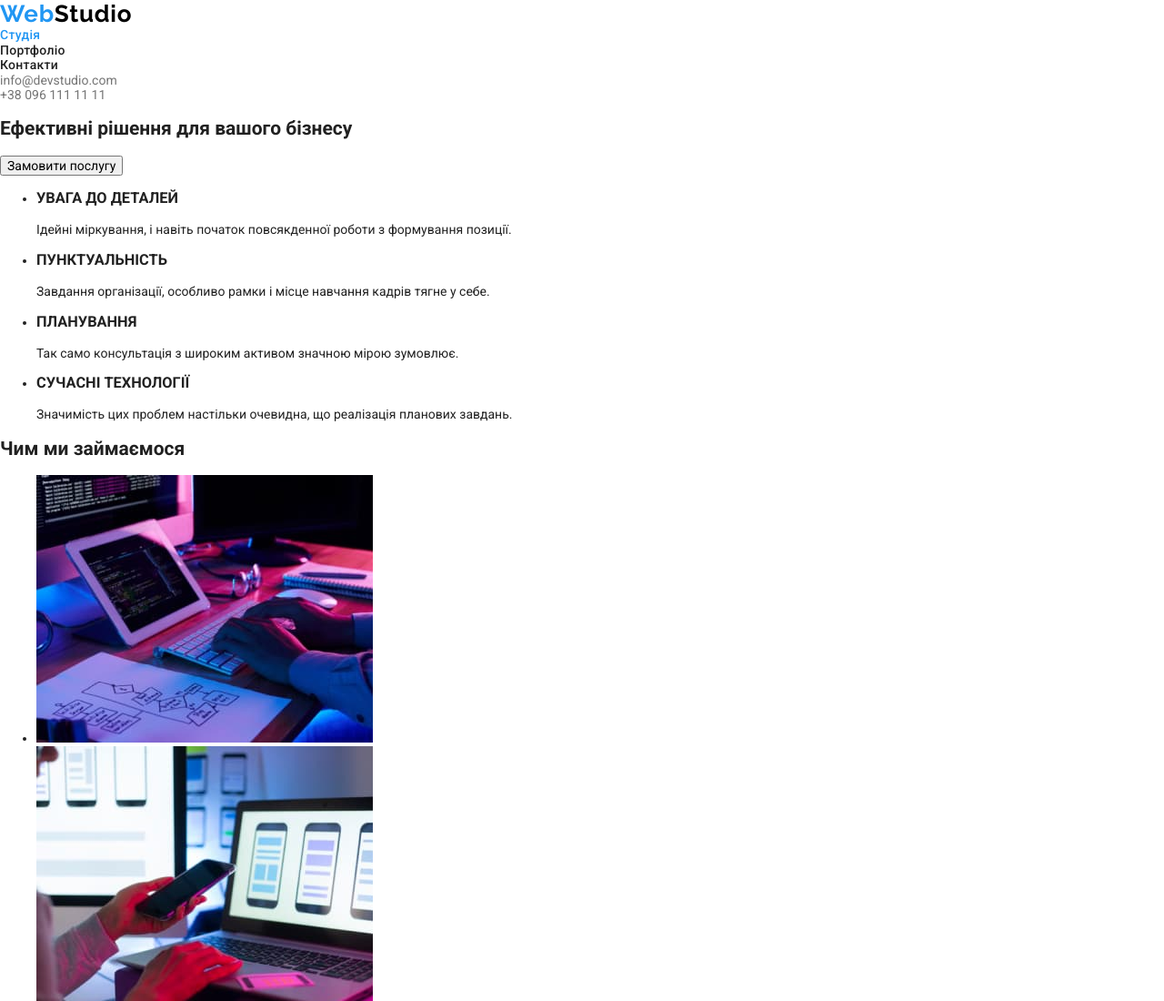
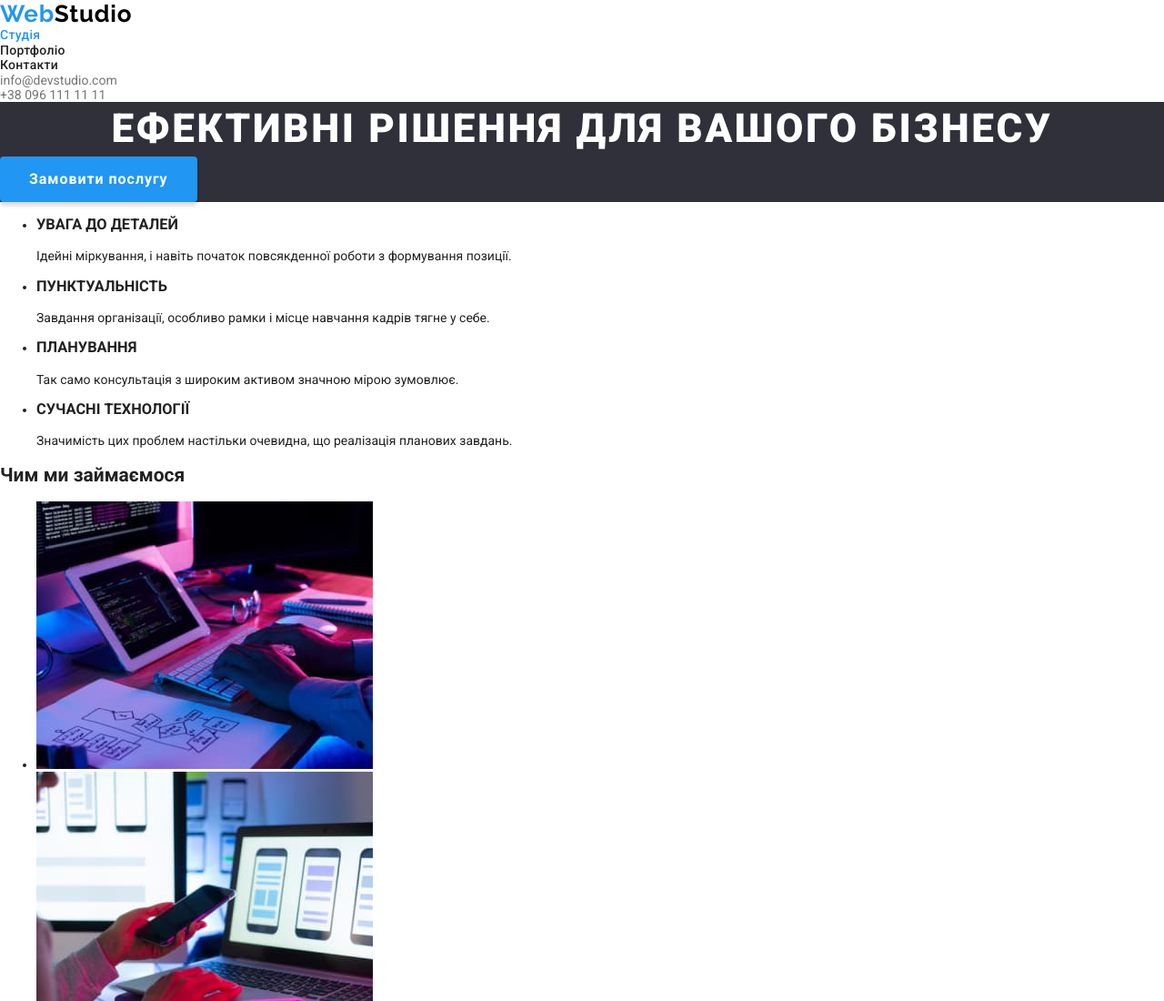
Before and after one commit to AnatoliiKobzar/goit-markup-hw-02, a plain HTML site: page index.html in a window 1280 px wide. Shown: the top 1100 px of the page at 91% size. Drawn offline with nearby package versions, Linux system fonts and the light colour scheme.

Commit message:
Стилизует секцию герой

```diff
--- a/css/styles.css
+++ b/css/styles.css
@@ -67,3 +67,35 @@ body{
 .active-link{
     color: var(--accent-color);
 }
+
+/* Стилизация main */
+
+/* Герой */
+
+.hero{
+    background-color: var(--secondary-background-color);
+}
+
+.hero-title{
+    color: #FFFFFF;
+    font-size: 44px;
+    font-weight: 900;
+    text-transform: uppercase;
+    line-height: 1.36;
+    letter-spacing: 0.06em;
+    text-align: center;
+    margin: 0;
+}
+
+.hero-button{
+    background-color: var(--accent-color);
+    color: #FFFFFF;
+    font-size: 16px;
+    font-weight: 700;
+    line-height: 1.88;
+    letter-spacing: 0.06em;
+    border: none;
+    padding: 10px 32px;
+    border-radius: 4px;
+    box-shadow: 0px 4px 4px rgba(0, 0, 0, 0.15);
+}
--- a/index.html
+++ b/index.html
@@ -45,9 +45,9 @@
     </header>
 
     <main>
-        <section>
-            <h1>Ефективні рішення для вашого бізнесу</h1>
-            <button type="button">Замовити послугу</button>
+        <section class="hero">
+            <h1 class="hero-title">Ефективні рішення для вашого бізнесу</h1>
+            <button type="button" class="hero-button">Замовити послугу</button>
         </section>
 
         <section>
```
